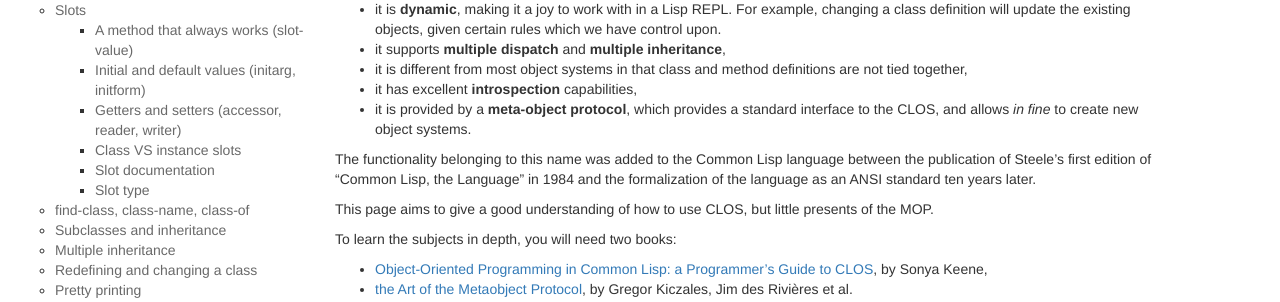
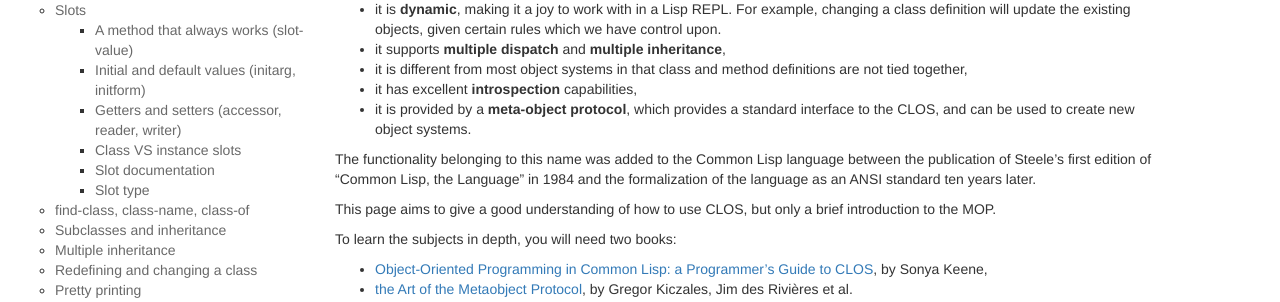
Before and after one commit to LispCookbook/cl-cookbook, a Jekyll site: the page built from clos.md, in a window 1280 px wide and 900 px high. Shown: the part 170-472 px from the top of the window. Built offline with Jekyll 4.4.1, drawn with Linux system fonts in a browser that asks for light colours.

Commit message:
(minor) review

```diff
--- a/clos.md
+++ b/clos.md
@@ -16,15 +16,16 @@ Some of its features include:
   definitions are not tied together,
 * it has excellent **introspection** capabilities,
 * it is provided by a **meta-object protocol**, which provides a
-  standard interface to the CLOS, and allows *in fine* to create new
-  object systems.
+  standard interface to the CLOS, and can be used to create new object
+  systems.
 
 The functionality belonging to this name was added to the Common Lisp
 language between the publication of Steele's first edition of "Common
 Lisp, the Language" in 1984 and the formalization of the language as
 an ANSI standard ten years later.
 
-This page aims to give a good understanding of how to use CLOS, but little presents of the MOP.
+This page aims to give a good understanding of how to use CLOS, but
+only a brief introduction to the MOP.
 
 To learn the subjects in depth, you will need two books:
 
```
